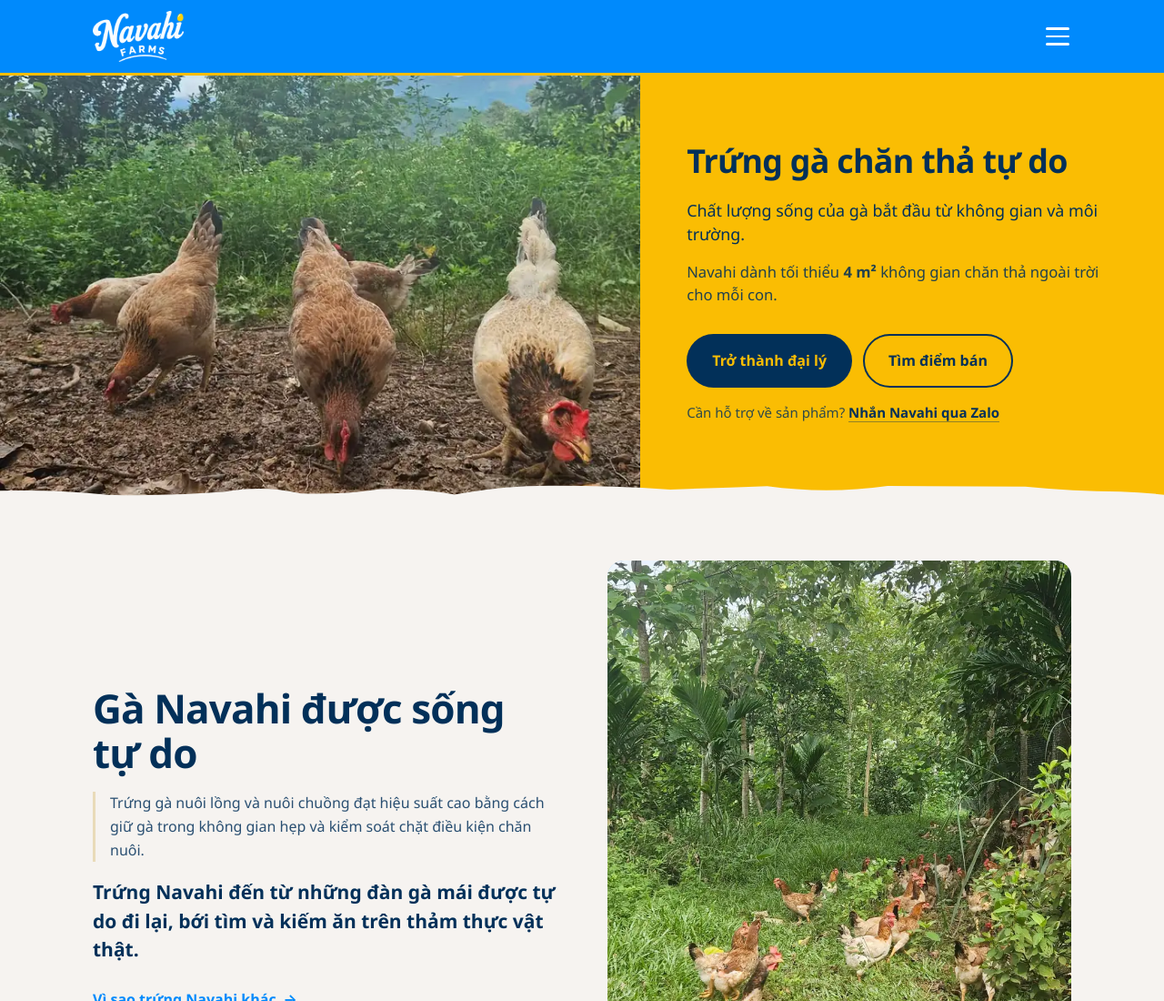
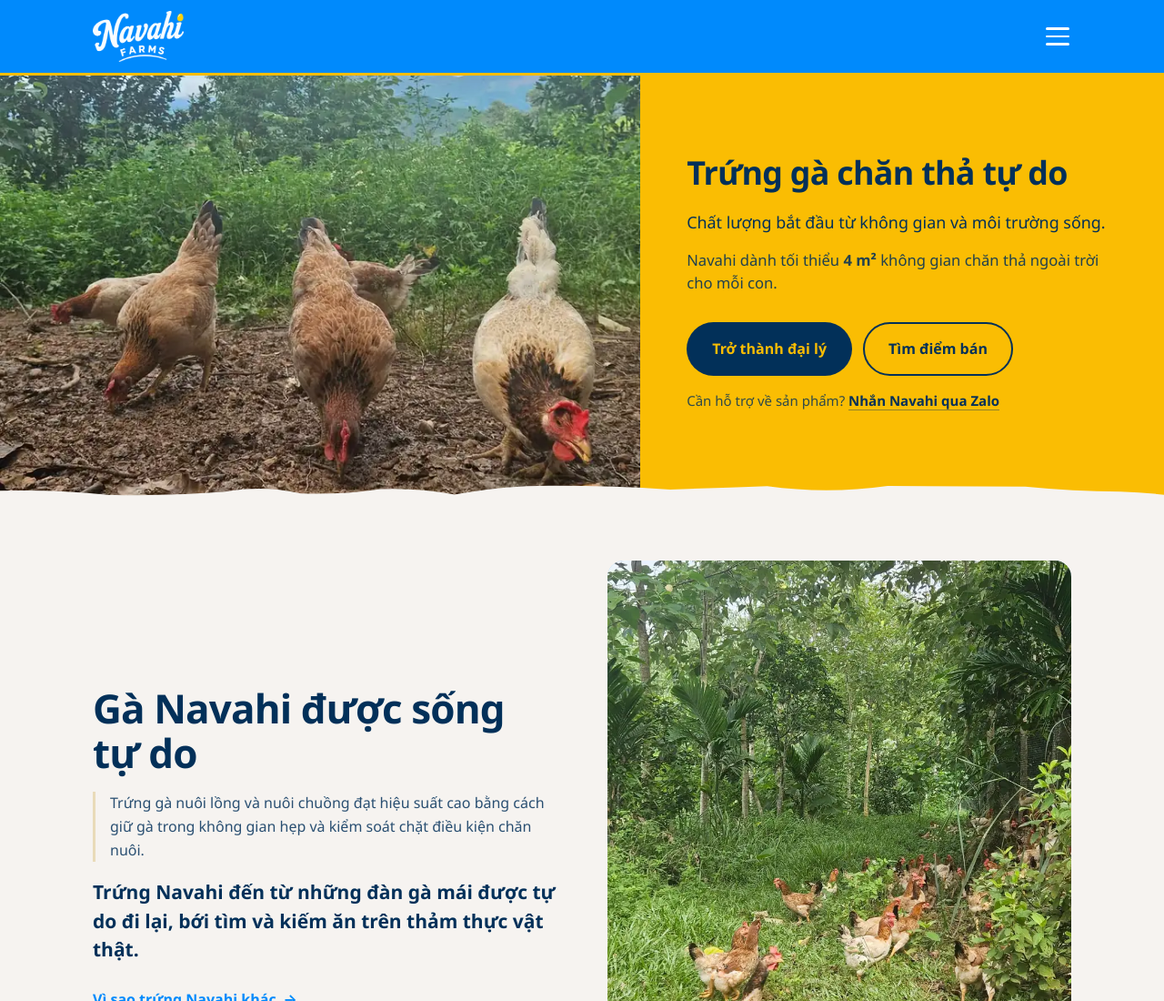
Before and after one commit to gatrieubuoc-bit/navahi-web, a plain HTML site: page index.html in a window 1280 px wide. Shown: the top 1100 px of the page at 91% size. Drawn offline with Linux system fonts and the light colour scheme.

Commit message:
Add files via upload

```diff
--- a/index.html
+++ b/index.html
@@ -54,7 +54,7 @@
       <div class="wrap">
         <div class="hero-group">
         <h1 class="rise"><span class="nb">Trứng gà chăn thả</span> <span class="nb">tự do</span></h1>
-        <p class="lead rise">Chất lượng sống của gà bắt đầu từ không gian và môi trường.</p>
+        <p class="lead rise">Chất lượng bắt đầu từ không gian và môi trường sống.</p>
         <p class="lead lead-proof rise">Navahi dành tối thiểu <span class="dim">4 m²</span> không gian chăn thả ngoài trời cho mỗi con.</p>
         <div class="cta-row rise">
           <a class="btn btn-primary" href="dai-ly.html">Trở thành đại lý</a>
```
